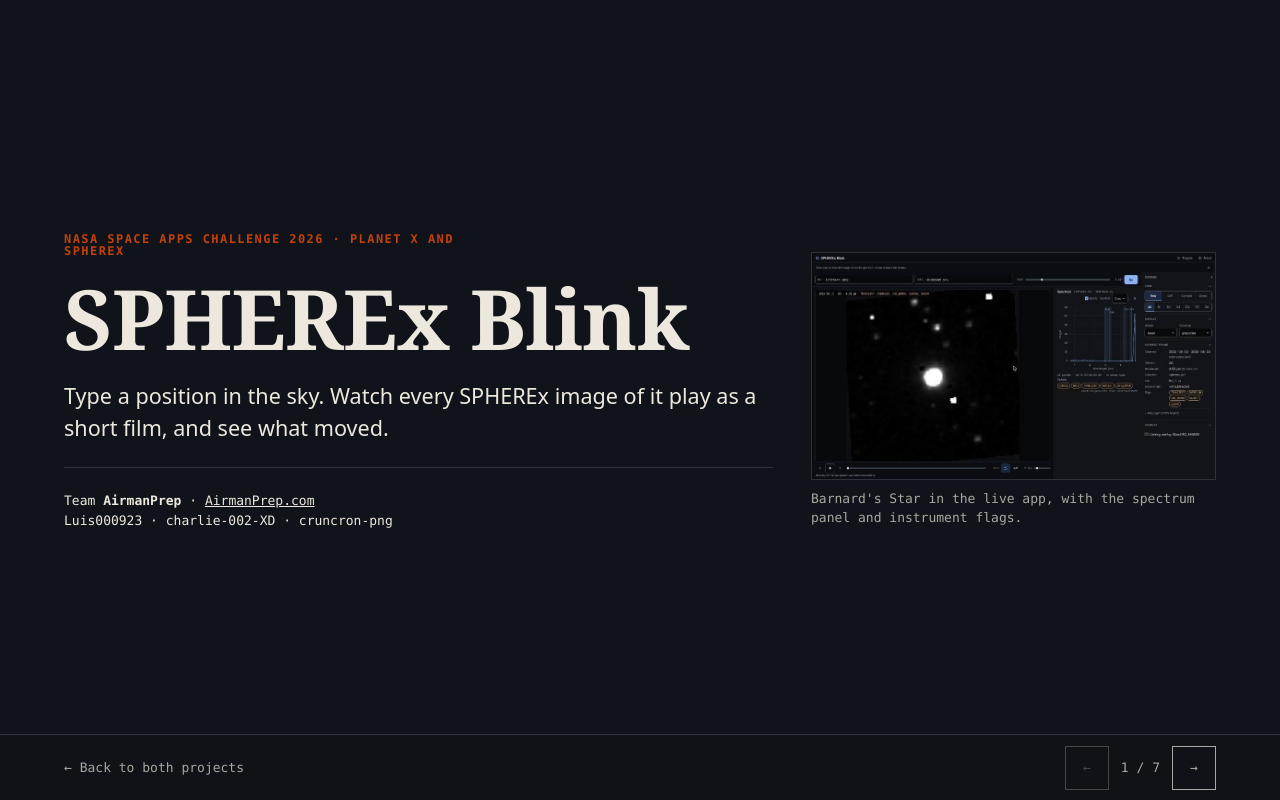
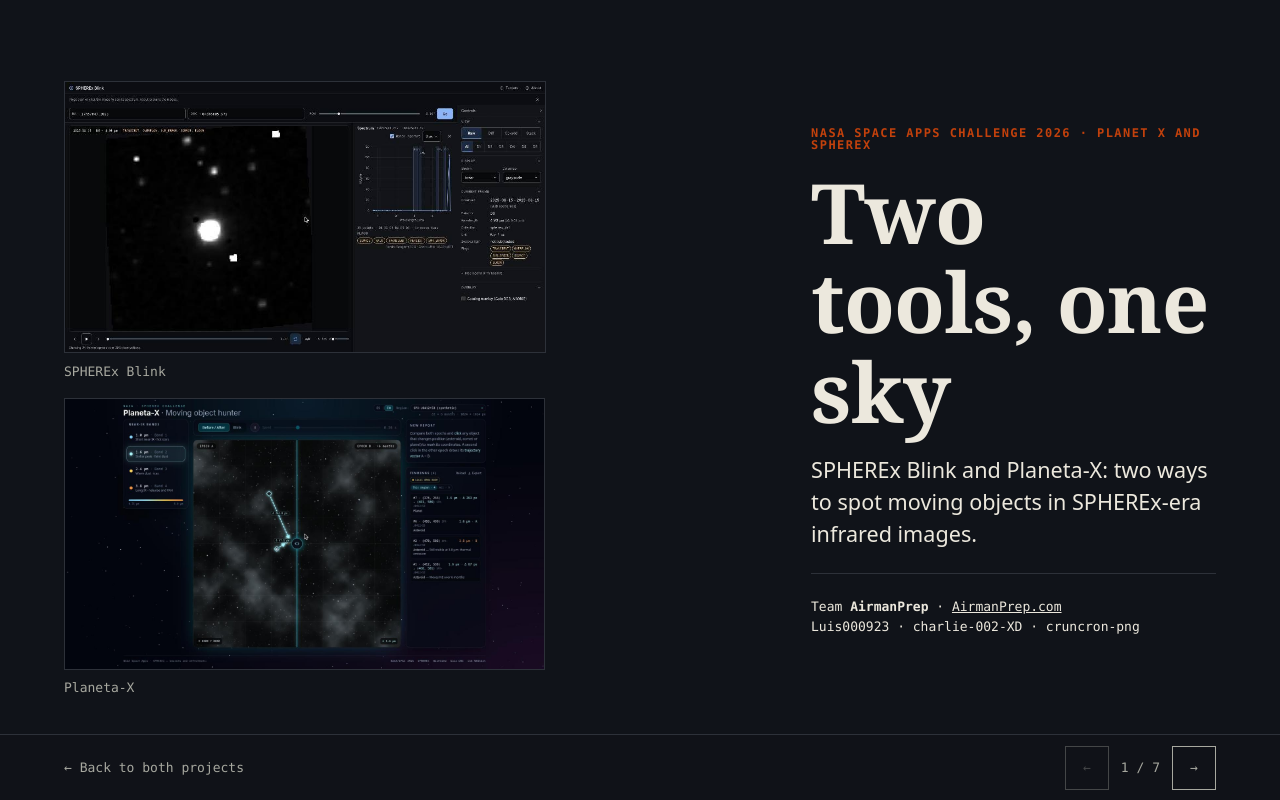
Before and after one commit to Luis000923/SPHEREx, a PHP site: page /presentation/ in a window 1280 px wide. Run offline with PHP 8.4, Linux system fonts and the light colour scheme.

Commit message:
feat: explain why two projects; presentation covers both tools
index.php gets a comparison section and accurate Planeta X copy; the web
presentation is rebuilt around SPHEREx Blink and Planeta-X.

Co-authored-by: Luis000923 <159638482+Luis000923@users.noreply.github.com>
Co-authored-by: cruncron-png <258100315+cruncron-png@users.noreply.github.com>
Co-authored-by: charlie-002-XD <217832476+charlie-002-XD@users.noreply.github.com>
Co-authored-by: Devin <158243242+devin-ai-integration[bot]@users.noreply.github.com>
Co-Authored-By: Claude Sonnet 5.5 <noreply@anthropic.com>

```diff
--- a/presentation/index.html
+++ b/presentation/index.html
@@ -3,8 +3,8 @@
 <head>
 <meta charset="utf-8">
 <meta name="viewport" content="width=device-width, initial-scale=1">
-<title>SPHEREx Blink · Presentation</title>
-<meta name="description" content="SPHEREx Blink: a public time-lapse viewer for SPHEREx images. Presentation by Team AirmanPrep, NASA Space Apps Challenge 2026.">
+<title>SPHEREx Blink and Planeta-X · Presentation</title>
+<meta name="description" content="SPHEREx Blink and Planeta-X: two tools for spotting moving objects in SPHEREx-era images. Presentation by Team AirmanPrep, NASA Space Apps Challenge 2026.">
 <style>
   :root {
     --paper: #f3efe6;
@@ -95,6 +95,14 @@
   .btn:focus-visible, .nav button:focus-visible { outline: 3px solid var(--signal); outline-offset: 2px; }
 
   /* ---- navigation bar ---- */
+  .stack { display: grid; gap: 1rem; }
+  .stack figure img { max-height: 34dvh; width: auto; max-width: 100%; }
+  .pair { display: grid; grid-template-columns: 1fr 1fr; gap: clamp(1rem, 3vw, 2.5rem); margin-top: 1.5rem; }
+  @media (max-width: 820px) { .pair { grid-template-columns: 1fr; } }
+  .lede.wide { max-width: 44em; }
+  .small { font-size: .875rem; }
+  .btn-col { display: grid; gap: .75rem; align-content: center; }
+  .btn-col .btns { margin-top: 0; }
   .nav {
     position: fixed; left: 0; right: 0; bottom: 0; z-index: 10;
     display: flex; align-items: center; gap: .75rem;
@@ -125,23 +133,29 @@
 </style>
 </head>
 <body>
-<main class="deck" id="deck" aria-label="SPHEREx Blink presentation">
+<main class="deck" id="deck" aria-label="SPHEREx Blink and Planeta-X presentation">
 
 <!-- 1 · Title -->
 <section class="slide dark" aria-label="Title">
   <div class="grid flip">
+    <div class="stack">
+      <figure>
+        <img src="img/barnards-star-1440-raw-spectrum-field-star.jpg" alt="SPHEREx Blink showing Barnard's Star with the spectrum panel open" width="874" height="492">
+        <figcaption>SPHEREx Blink</figcaption>
+      </figure>
+      <figure>
+        <img src="img/planeta-x-app.jpg" alt="Planeta-X comparing two epochs with a movement vector" width="1456" height="820">
+        <figcaption>Planeta-X</figcaption>
+      </figure>
+    </div>
     <div>
       <p class="kicker">NASA Space Apps Challenge 2026 · Planet X and SPHEREx</p>
-      <h1>SPHEREx Blink</h1>
-      <p class="lede">Type a position in the sky. Watch every SPHEREx image of it play as a short film, and see what moved.</p>
+      <h1>Two tools, one sky</h1>
+      <p class="lede">SPHEREx Blink and Planeta-X: two ways to spot moving objects in SPHEREx-era infrared images.</p>
       <hr class="rule">
       <p class="team">Team <b>AirmanPrep</b> · <a href="https://airmanprep.com">AirmanPrep.com</a><br>
         Luis000923 · charlie-002-XD · cruncron-png</p>
     </div>
-    <figure>
-      <img src="img/barnards-star-1440-raw-spectrum-field-star.jpg" alt="SPHEREx Blink showing Barnard's Star with the spectrum panel open" width="874" height="492">
-      <figcaption>Barnard's Star in the live app, with the spectrum panel and instrument flags.</figcaption>
-    </figure>
   </div>
 </section>
 
@@ -150,47 +164,45 @@
   <div class="grid">
     <div>
       <p class="kicker">The problem</p>
-      <h2>The whole sky is public. Almost nobody can open it.</h2>
-      <p class="lede">SPHEREx maps the entire sky in 102 infrared colours. Every image sits in a multi-extension FITS file behind an archive interface.</p>
-      <p>To check whether something at one position moved or changed, an astronomer compares images taken at different dates. That is how Pluto was found. It is still a job for people who already know the tools.</p>
+      <h2>The sky is public. The tools aren't.</h2>
+      <p class="lede">SPHEREx maps the entire sky in 102 infrared colours, but every image sits in a multi-extension FITS file behind an archive interface.</p>
+      <p>Checking whether something moved means comparing dates by hand. That is how Pluto was found, and it is still a job for experts.</p>
     </div>
     <div>
       <p class="big">102</p>
       <p class="mute">infrared bands per image, six detector arrays, two full-sky passes a year.</p>
       <hr class="rule">
-      <p><b>The question we wanted to answer for anyone:</b><br>“Does anything change at this position?”</p>
+      <p><b>The challenge:</b> a public web tool that shows a patch of sky as a short film, so anyone can spot what moves.</p>
     </div>
   </div>
 </section>
 
-<!-- 3 · Solution -->
-<section class="slide" aria-label="The solution">
-  <div class="grid flip">
+<!-- 3 · Why two -->
+<section class="slide" aria-label="Why two projects">
+  <p class="kicker">One problem, two angles</p>
+  <h2>Why two projects for one problem?</h2>
+  <p class="lede wide">One starts from the data, the other from the person using it. We built both and kept them side by side so you can compare them.</p>
+  <div class="pair">
     <figure>
-      <img src="img/epsilon-indi-b-1440-raw-spectrum.jpg" alt="SPHEREx Blink playing 24 epochs of Epsilon Indi B" width="874" height="492">
-      <figcaption>Epsilon Indi B: 24 frames chosen from 488 archive observations.</figcaption>
+      <img src="img/barnards-star-1440-diff-after-fix-north-up.jpg" alt="SPHEREx Blink difference view of Barnard's Star" width="874" height="492">
+      <figcaption><b>SPHEREx Blink</b> · Luis. Starts from the data. Real SPHEREx exposures fetched live for any RA/Dec. Built to measure motion.</figcaption>
     </figure>
-    <div>
-      <p class="kicker">The solution</p>
-      <h2>Blink the sky in your browser.</h2>
-      <p class="lede">Enter coordinates, press play. We fetch every exposure that covers the patch and line them up in time.</p>
-      <ul class="plain">
-        <li><b>Play, scrub, step</b> through epochs, or flip between two of them.</li>
-        <li><b>Four views:</b> raw, epoch difference, co-add and per-detector stack.</li>
-        <li><b>Five official targets</b> one click away; any RA/Dec works.</li>
-      </ul>
-    </div>
+    <figure>
+      <img src="img/planeta-x-app.jpg" alt="Planeta-X epoch comparator with a movement vector" width="1456" height="820">
+      <figcaption><b>Planeta-X</b> · Charlie. Starts from the user. Compare two epochs, click what moved, export the report. Built to learn and report.</figcaption>
+    </figure>
   </div>
 </section>
 
-<!-- 4 · Proof -->
-<section class="slide dark" aria-label="Does it work">
+<!-- 4 · SPHEREx Blink: proof -->
+<section class="slide dark" aria-label="SPHEREx Blink">
   <div class="grid">
     <div>
-      <p class="kicker">Does it work?</p>
-      <h2>Barnard's Star moves. The diff view shows it.</h2>
-      <p class="lede">In difference mode a moving star leaves a bright and a dark half. We measured about 9 arcseconds per year northward; the catalogue value is 10.4, our uncertainty about 2.</p>
-      <p class="mute">We also say what we could not do. WISE 0855 is too faint for single frames and Epsilon Indi B is an unresolved binary, so the app does not claim a detection for either.</p>
+      <p class="kicker">SPHEREx Blink</p>
+      <h2>Real data, real motion.</h2>
+      <p class="lede">Enter RA/Dec and every SPHEREx exposure of that patch plays as a time-lapse. In difference mode Barnard's Star leaves a bright and a dark half.</p>
+      <p>We measured about 9 arcsec per year north; the catalogue says 10.4, our uncertainty is about 2.</p>
+      <p class="mute">WISE 0855 is too faint for single frames and Epsilon Indi B is an unresolved binary, so the app claims no detection for either.</p>
     </div>
     <figure>
       <img src="img/barnards-star-1440-diff-after-fix-north-up.jpg" alt="Difference image of Barnard's Star with a bright and dark pair" width="874" height="492">
@@ -199,65 +211,65 @@
   </div>
 </section>
 
-<!-- 5 · Beyond the movie -->
-<section class="slide" aria-label="Spectra and flags">
+<!-- 5 · SPHEREx Blink: under the hood -->
+<section class="slide" aria-label="SPHEREx Blink data">
   <div class="grid flip">
     <figure>
       <img src="img/r-draconis-1440-raw-saturated-spectrum.jpg" alt="R Draconis with spectrum panel and flag badges" width="874" height="492">
       <figcaption>R Draconis: the saturated core is flagged, not hidden.</figcaption>
     </figure>
     <div>
-      <p class="kicker">More than a movie</p>
-      <h2>Click a pixel, get its spectrum.</h2>
-      <p class="lede">The spectrum is assembled from every exposure that covers that pixel, with error bars.</p>
-      <ul class="plain">
-        <li><b>Per-frame metadata:</b> date, detector, wavelength.</li>
-        <li><b>Quality flags</b> read from the FITS headers, never hardcoded.</li>
-        <li><b>Gaia and AllWISE</b> markers show what is already catalogued.</li>
-      </ul>
+      <p class="kicker">SPHEREx Blink · the data</p>
+      <h2>Spectra, flags and live NASA data.</h2>
+      <p class="lede">Click a pixel for its spectrum. Flags come from the FITS headers. Epochs come from IRSA, cutouts from the open SPHEREx copy on AWS.</p>
+      <dl class="stats">
+        <div><dt>280–565</dt><dd>observations per target</dd></div>
+        <div><dt>24</dt><dd>frames across detectors D1–D6</dd></div>
+        <div><dt>0.3–0.7 s</dt><dd>to first frame, shipped cache</dd></div>
+      </dl>
     </div>
   </div>
 </section>
 
-<!-- 6 · Data and engineering -->
-<section class="slide dark" aria-label="Data and engineering">
-  <div class="grid">
+<!-- 6 · Planeta-X -->
+<section class="slide dark" aria-label="Planeta-X">
+  <div class="grid flip">
+    <figure>
+      <img src="img/planeta-x-app.jpg" alt="Planeta-X comparing Epoch A and Epoch B with a trajectory vector and a findings list" width="1456" height="820">
+      <figcaption>Planeta-X: slide between epochs, mark the mover, read the findings list.</figcaption>
+    </figure>
     <div>
-      <p class="kicker">NASA data, handled politely</p>
-      <h2>Live archive data, fast enough to feel instant.</h2>
-      <p>Epochs come from the IRSA SIA2 service with a TAP fallback. Cutouts are read as byte ranges from the open SPHEREx copy on AWS, so a few kilobytes travel instead of whole files. Gaia and AllWISE come through CDS.</p>
-      <dl class="stats">
-        <div><dt>280–565</dt><dd>observations found per target</dd></div>
-        <div><dt>24</dt><dd>frames spread across detectors D1–D6</dd></div>
-        <div><dt>0.3–0.7 s</dt><dd>to first frame from the shipped cache</dd></div>
-      </dl>
-      <p class="mute" style="margin-top:1rem">Rust backend, React frontend, one container. At most three parallel requests to IRSA, because it is a shared public service.</p>
+      <p class="kicker">Planeta-X</p>
+      <h2>Compare epochs, mark what moved.</h2>
+      <p class="lede">Slide or blink between Epoch A and Epoch B across four near-infrared bands. Click an object that shifted and the app draws its A to B vector.</p>
+      <ul class="plain">
+        <li>Findings list with <b>export to CSV or JSON</b>.</li>
+        <li>Interface in <b>Spanish and English</b>; PHP backend.</li>
+      </ul>
+      <p class="mute small">Its images are WISE cutouts from IRSA and simulated SPHEREx-style regions, not live SPHEREx exposures.</p>
     </div>
-    <figure>
-      <img src="img/barnards-star-1440-overlay-fallback-loaded.jpg" alt="Catalogue overlay running over real SPHEREx data" width="874" height="492">
-      <figcaption>Catalogue overlay on real data.</figcaption>
-    </figure>
   </div>
 </section>
 
-<!-- 7 · Try it -->
-<section class="slide" aria-label="Try it">
-  <div class="grid flip">
-    <figure>
-      <img src="img/barnards-star-375-768-embed-iframes.jpg" alt="The app at phone width, tablet width and embedded in an iframe" width="815" height="574">
-      <figcaption>Phone, tablet and embedded in another page.</figcaption>
-    </figure>
+<!-- 7 · Try both -->
+<section class="slide" aria-label="Try both">
+  <div class="grid">
     <div>
-      <p class="kicker">Use it</p>
-      <h2>Every view is a link.</h2>
-      <p class="lede">Teachers, amateurs and researchers look at the same sky. Share a position, or embed the viewer in any page.</p>
-      <ul class="plain">
-        <li><b>New data releases</b> are adopted by configuration, with no code change.</li>
-        <li><b>Open source</b> under Apache-2.0.</li>
-      </ul>
+      <p class="kicker">Use them</p>
+      <h2>Open both and compare.</h2>
+      <p class="lede">Same challenge, two answers. One reads the real archive, the other teaches and records the hunt.</p>
+      <p>SPHEREx Blink is open source under Apache-2.0; every view is a link you can share or embed.</p>
+    </div>
+    <div class="btn-col">
       <div class="btns">
         <a class="btn solid" href="https://spherex-4e2z.onrender.com/" target="_blank" rel="noopener noreferrer">Open SPHEREx Blink</a>
-        <a class="btn" href="https://github.com/Luis000923/SPHEREx/" target="_blank" rel="noopener noreferrer">Source code</a>
+        <a class="btn solid" href="https://app.planeta-x.earth" target="_blank" rel="noopener noreferrer">Open Planeta-X</a>
+      </div>
+      <div class="btns">
+        <a class="btn" href="https://github.com/Luis000923/SPHEREx/" target="_blank" rel="noopener noreferrer">Blink source</a>
+        <a class="btn" href="https://github.com/charlie-002-XD/Planeta-X" target="_blank" rel="noopener noreferrer">Planeta-X source</a>
+      </div>
+      <div class="btns">
         <a class="btn" href="https://airmanprep.com" target="_blank" rel="noopener noreferrer">AirmanPrep.com</a>
       </div>
     </div>
```
Also changed, not shown: index.php (+33 -2 lines), presentation/img/planeta-x-app.jpg (added).
